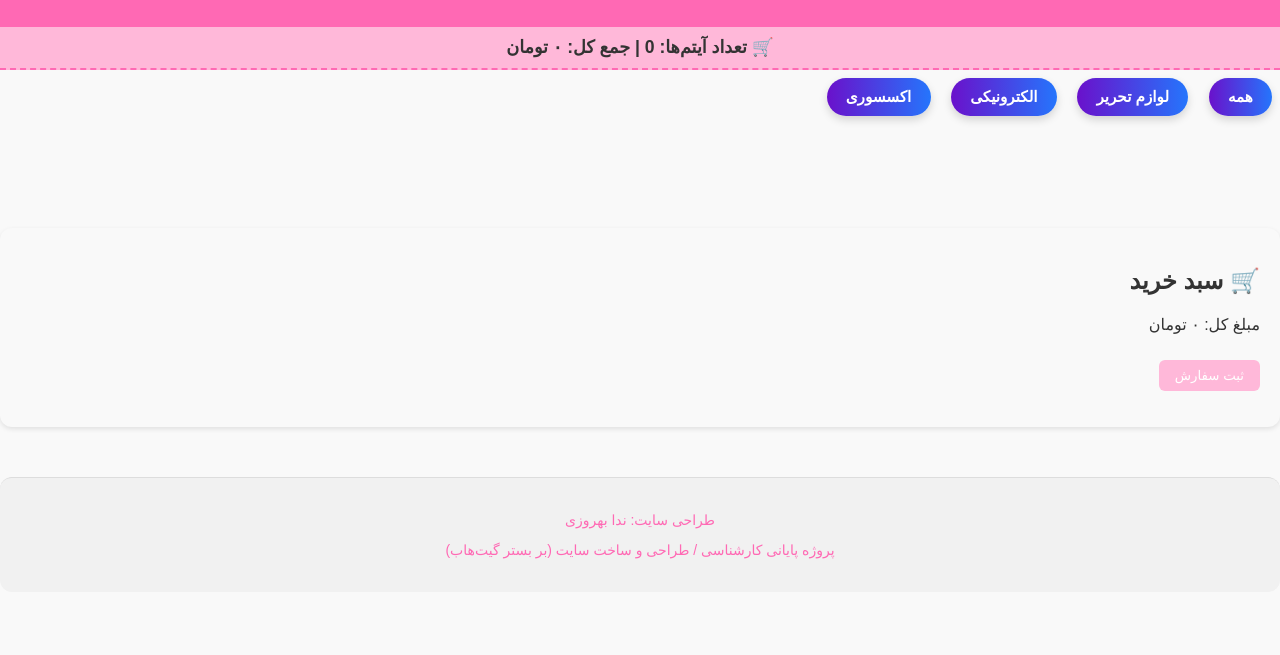
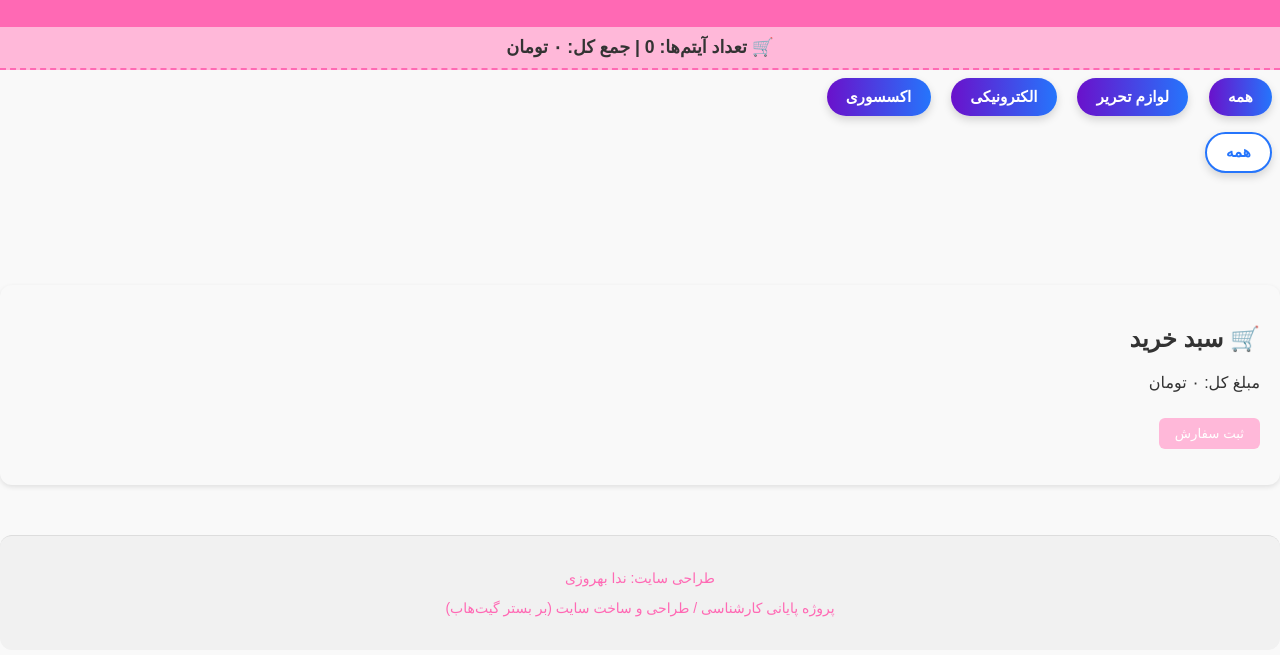
Before and after one commit to neli7981/simple-store, a plain HTML site: page index.html in a window 1280 px wide. Shown: the part 125-780 px from the top of the page. Drawn offline with Linux system fonts and the light colour scheme; a small style sheet from the web is missing.

Commit message:
Update index.html

```diff
--- a/index.html
+++ b/index.html
@@ -24,6 +24,7 @@
   <button class="category-btn" onclick="filterProducts('اکسسوری')">اکسسوری</button>
 </div>
 
+<button class="category-btn active" onclick="filterProducts('all')">همه</button>
 
 
   <main> <div id="product-list"></div> </main>
```
